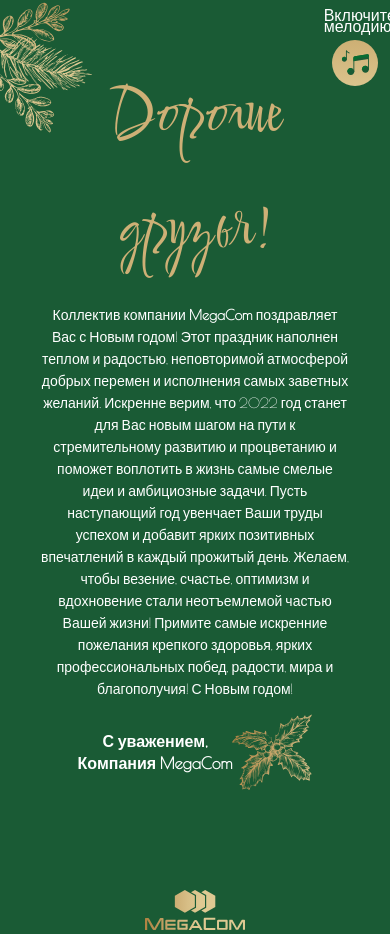
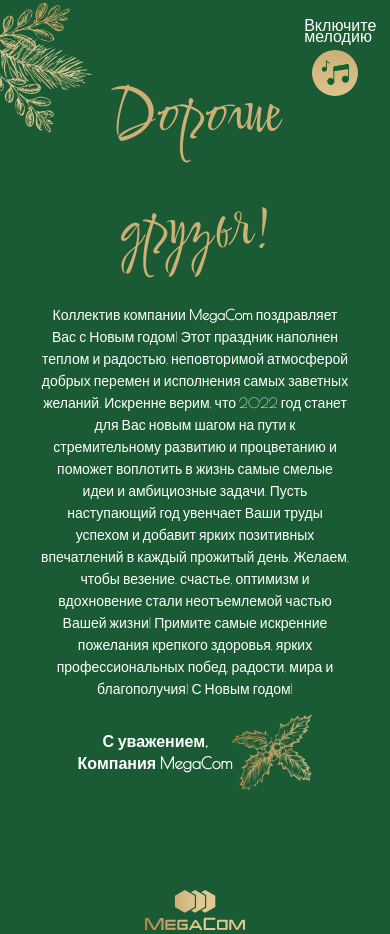
Before and after one commit to demichev-artur/new_year, a plain HTML site: page index.html in a window 390 px wide. Drawn offline with nearby package versions, Linux system fonts and the light colour scheme; a web font is replaced by a local one.

Commit message:
fix: adaptiv to 576px

```diff
--- a/style.css
+++ b/style.css
@@ -94,13 +94,13 @@ body{
     .music_text{
         position: absolute;
         display: block;
-        top: 10px;
-        left: 83%;
+        top: 20px;
+        left: 78%;
     }
     .music{
         width: 46px;
-        top: 40px;
-        left: 85%;
+        top: 50px;
+        left: 80%;
     }
     .sign img{
         width: 80px;
@@ -114,7 +114,7 @@ body{
 
     }
     .content h1{
-        font-size: 65px;
+        font-size: 64px;
     }
     .content p{
         font-size: 14px;
```
